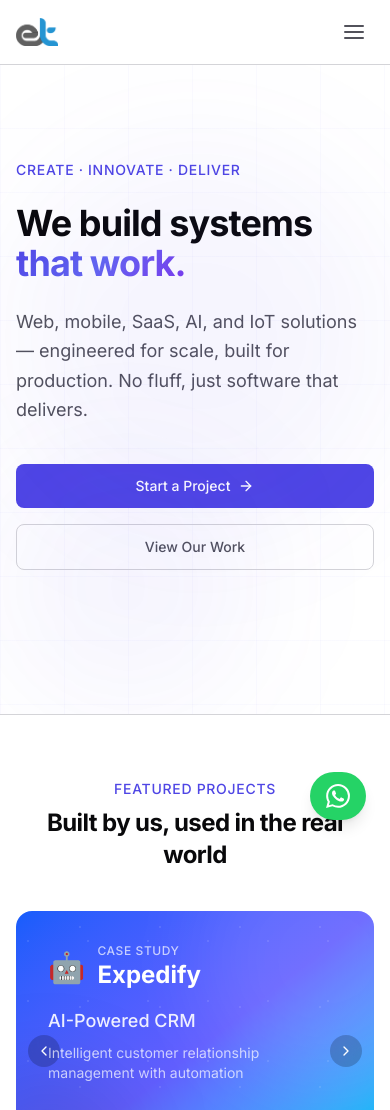
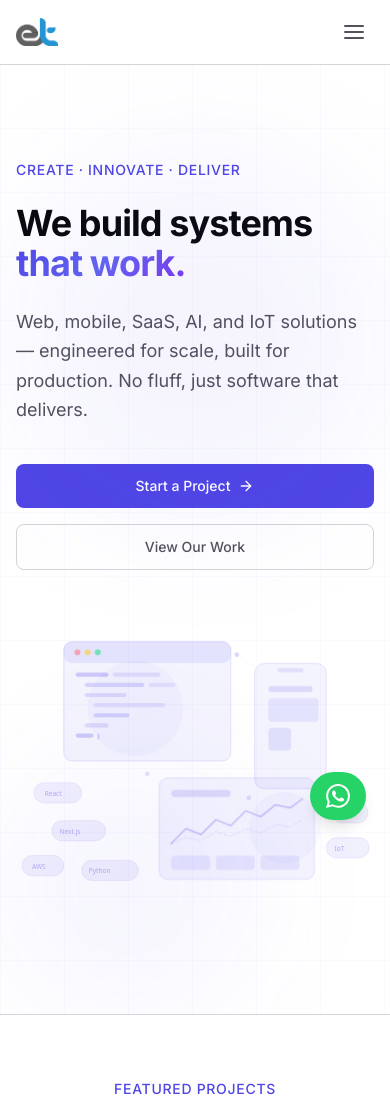
Before and after one commit to epiktechnocravers/epik-website, a Next.js app: page / in a window 390 px wide. Shown: the top 1110 px of the page. Built offline with nearby package versions, Linux system fonts and the light colour scheme.

Commit message:
Show hero banner on mobile

```diff
--- a/src/app/page.tsx
+++ b/src/app/page.tsx
@@ -66,7 +66,7 @@ export default function Home() {
 
             {/* Right: Animated Banner */}
             <AnimateOnScroll delay={400}>
-              <div className="hidden lg:block h-[480px]">
+              <div className="h-[300px] sm:h-[380px] lg:h-[480px]">
                 <HeroBanner />
               </div>
             </AnimateOnScroll>
```
